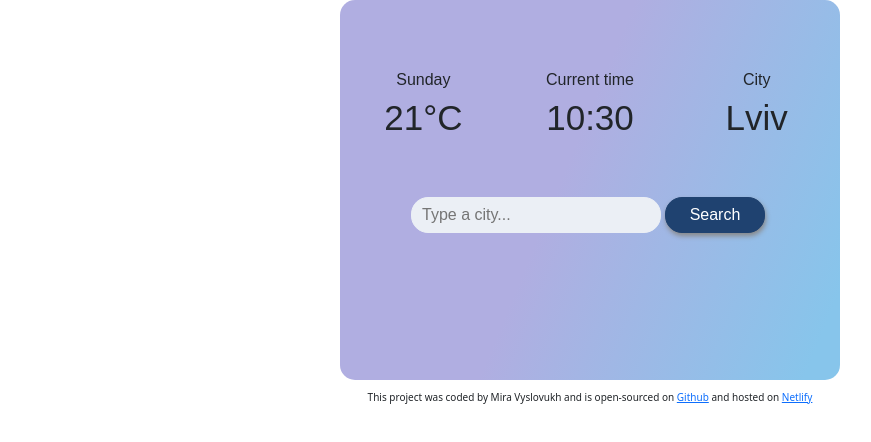
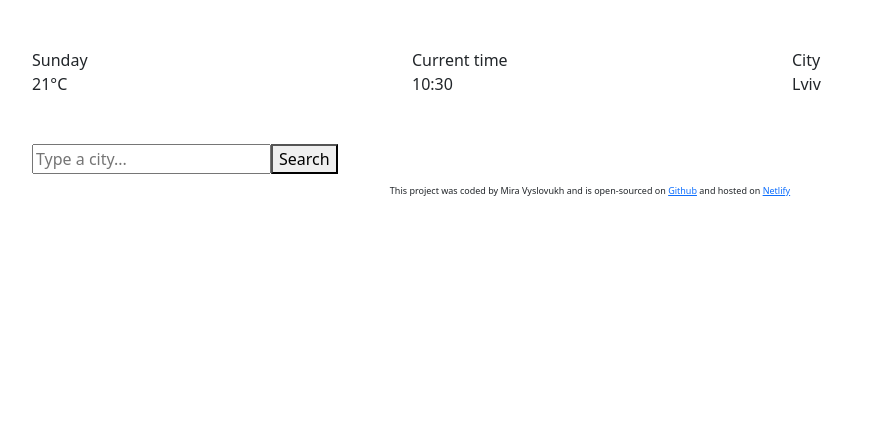
Before and after one commit to MiraVyslovukh/weather-app-react-homework, a React (Create React App) app: page / in a window 1280 px wide. Shown: the top 442 px of the page, without its empty margins (50-921 px from the left). Built offline with nearby package versions, Linux system fonts and the light colour scheme.

Commit message:
removed different components css

```diff
--- a/src/App.css
+++ b/src/App.css
@@ -1,111 +1,6 @@
-.my-container {
-  padding-left: 70px;
-  padding-right: 70px;
-  padding-top: 20px;
-  padding-bottom: 25px;
-  max-width: 500px !important;
-  min-height: 380px;
-  background: linear-gradient(
-    112.4deg,
-    rgb(176, 174, 225) 44.9%,
-    rgb(135, 197, 235) 94.5%
-  );
-  border-radius: 15px;
-  font-family: "Raleway", sans-serif;
-}
-
-.current-time {
-  font-size: 35px;
-}
-
-.my-col {
-  /* border: 1px solid black; */
+.App footer#by {
   text-align: center;
-  padding-left: 150px;
-  padding-right: 150px;
-}
-
-.city-name,
-.temperature {
-  font-size: 35px;
-}
-
-.day,
-.days,
-.time,
-.city,
-.message {
-  font-size: 16px;
-}
-
-.units {
-  font-size: 16px;
-  position: relative;
-  top: -10px;
-}
-
-.units a {
-  color: blue;
-  text-decoration: none;
-}
-
-button {
-  font-size: 12px;
-  color: #fff;
-  background-color: #1f4270;
-  border-radius: 17px !important;
-  border: 1px solid #1f4270;
-  padding: 5px 15px;
-  width: 100px;
-  margin: 4px !important;
-  box-shadow: 1px 3px 5px #888888;
-}
-
-button:hover {
-  color: #1f4270;
-  background-color: #fff;
-}
-
-input {
-  font-size: 12px;
-  background-color: #ebeff5;
-}
-
-.search-engine {
-  border-radius: 17px;
-  border: 1px solid #ebeff5;
-  padding: 5px;
-  width: 220px;
-  margin: 10px 50px;
-}
-
-.search-engine {
-  width: 250px;
-  margin: 0 auto;
-  padding-left: 10px;
-}
-
-.message {
-  text-align: center;
-}
-
-.message p {
-  padding: 0;
-  margin-bottom: 0;
-}
-
-.by {
-  text-align: center;
-  font-size: 10px;
+  font-size: 9px;
   margin-top: 10px !important;
   margin-bottom: 0px !important;
 }
-
-@keyframes App-logo-spin {
-  from {
-    transform: rotate(0deg);
-  }
-  to {
-    transform: rotate(360deg);
-  }
-}
```
